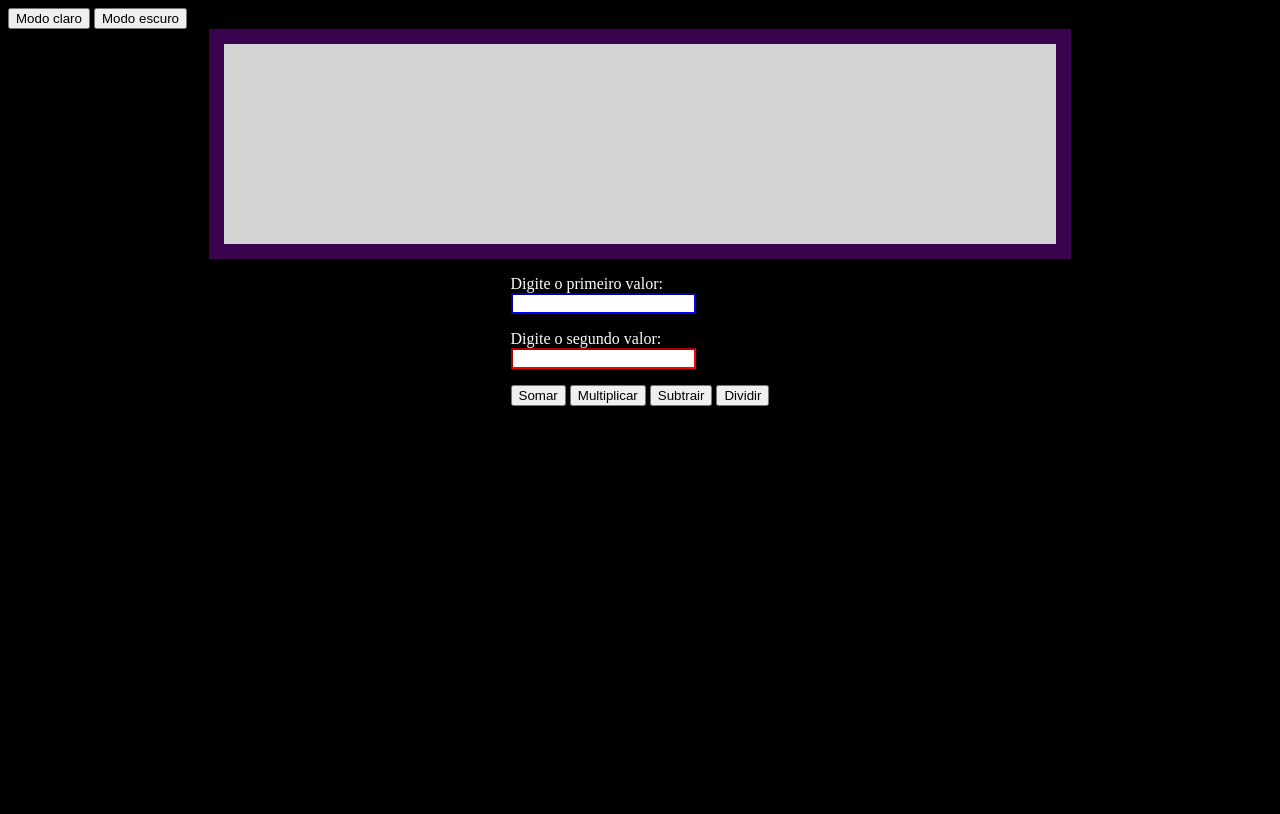
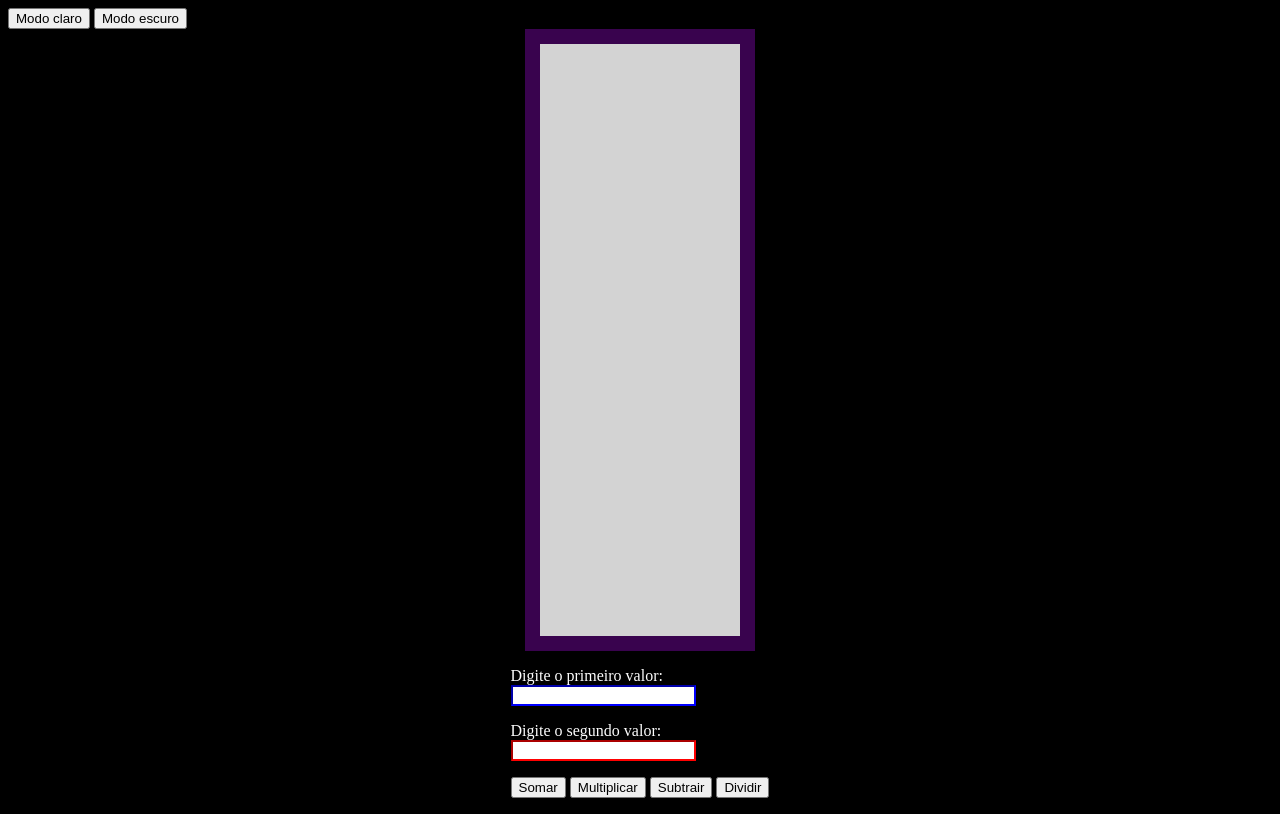
Before and after one commit to Jhon171819/VercelExemplo, a website: page public/index.html in a window 1280 px wide. Drawn offline with Linux system fonts and the light colour scheme.

Commit message:
styleCommit

```diff
--- a/public/indexStyle.css
+++ b/public/indexStyle.css
@@ -24,12 +24,13 @@ label {
 #resultado {
     font-size: 80px;
     font-family: Arial;
+    width: fit-content;
     margin-left: auto;
     margin-right: auto;
     display: block;
     align-items: center;
     color: rgb(0, 0, 0);
-    min-width: 50%;
+    min-height: 50%;
 }
 
 div {
```
